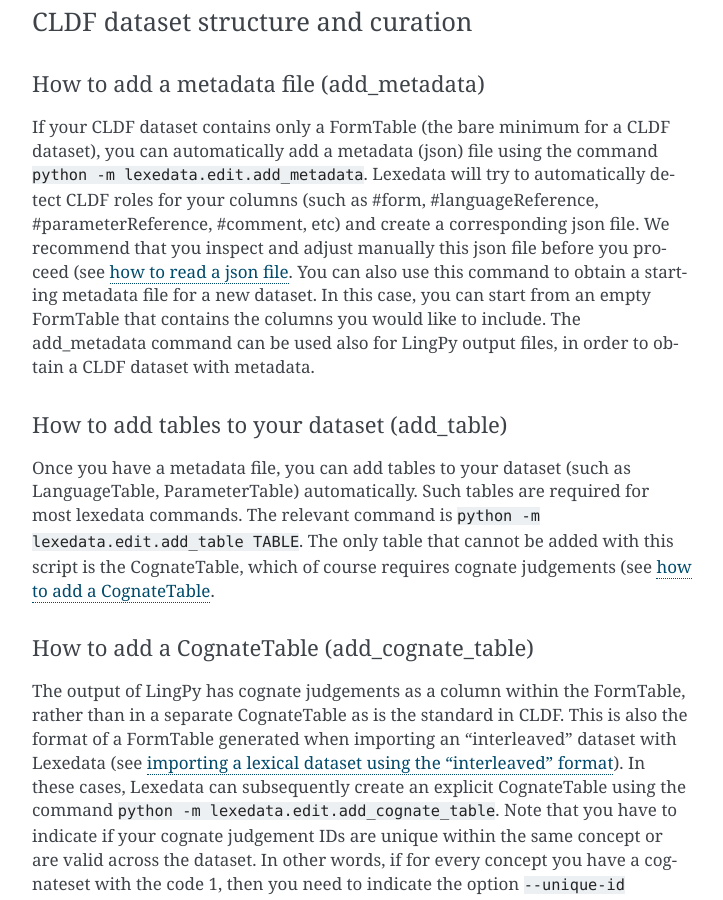
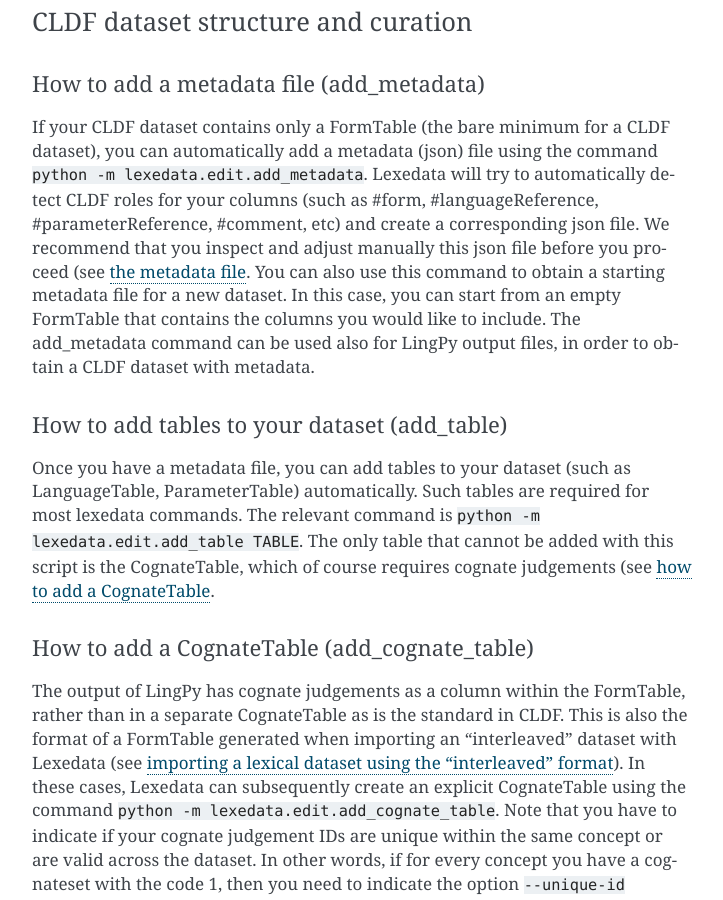
Before and after one commit to lexedata/lexedata, a Sphinx documentation site: the page built from docs/Manual.md, in a window 1280 px wide and 900 px high, scrolled down 4395 px. Shown: the whole window, without its empty margins (388-1111 px from the left). Built offline with Sphinx 7.4.7, drawn with Linux system fonts in a browser that asks for light colours.

Commit message:
corrected hyperlinks

````diff
--- a/docs/Manual.md
+++ b/docs/Manual.md
@@ -62,7 +62,7 @@
 ### CLDF dataset structure and curation
 
 #### How to add a metadata file (add_metadata)
-If your CLDF dataset contains only a FormTable (the bare minimum for a CLDF dataset), you can automatically add a metadata (json) file using the command `python -m lexedata.edit.add_metadata`. Lexedata will try to automatically detect CLDF roles for your columns (such as #form, #languageReference, #parameterReference, #comment, etc) and create a corresponding json file. We recommend that you inspect and adjust manually this json file before you proceed (see [how to read a json file](/docs/cldf.md#the-metadata-file). You can also use this command to obtain a starting metadata file for a new dataset. In this case, you can start from an empty FormTable that contains the columns you would like to include. The add_metadata command can be used also for LingPy output files, in order to obtain a CLDF dataset with metadata.
+If your CLDF dataset contains only a FormTable (the bare minimum for a CLDF dataset), you can automatically add a metadata (json) file using the command `python -m lexedata.edit.add_metadata`. Lexedata will try to automatically detect CLDF roles for your columns (such as #form, #languageReference, #parameterReference, #comment, etc) and create a corresponding json file. We recommend that you inspect and adjust manually this json file before you proceed (see [the metadata file](/docs/cldf.md#the-metadata-file). You can also use this command to obtain a starting metadata file for a new dataset. In this case, you can start from an empty FormTable that contains the columns you would like to include. The add_metadata command can be used also for LingPy output files, in order to obtain a CLDF dataset with metadata.
 
 #### How to add tables to your dataset (add_table)
 Once you have a metadata file, you can add tables to your dataset (such as LanguageTable, ParameterTable) automatically. Such tables are required for most lexedata commands. The relevant command is `python -m lexedata.edit.add_table TABLE`. The only table that cannot be added with this script is the CognateTable, which of course requires cognate judgements (see [how to add a CognateTable](#how-to-add-a-cognatetable-add_cognate_table).
@@ -98,7 +98,7 @@
 
 #### Linking concepts to Concepticon (add_concepticon)
 Lexedata can automatically link the concepts present in a dataset with concept sets in the Concepticon (https://concepticon.clld.org/). The relevant command is ```python -m lexedata.edit.add_concepticon```.
-Your ParameterTable will now have a new column: Concepticon ID, with the corresponding ID of a concept set in Concepticon. We recommend that you manually inspect these links for errors. In order to facilitate this task, you can also add columns for the concept set name (`--add_concept_set_name`) and the concepticon definition (`--add_definitions`). Finally, if your ParameterTable contains a Status Column (see [workflow and tracking aid](workflow-and-tracking-aid-add_status_column)), any links to the Concepticon will be tagged as automatic, or you can define a custom message using `--status_update "STATUS UPDATE"`.
+Your ParameterTable will now have a new column: Concepticon ID, with the corresponding ID of a concept set in Concepticon. We recommend that you manually inspect these links for errors. In order to facilitate this task, you can also add columns for the concept set name (`--add_concept_set_name`) and the concepticon definition (`--add_definitions`). Finally, if your ParameterTable contains a Status Column (see [workflow and tracking aid](#workflow-and-tracking-aid-add_status_column)), any links to the Concepticon will be tagged as automatic, or you can define a custom message using `--status_update "STATUS UPDATE"`.
 
 ### Operations on CognateTable (judgements) and CognatesetTable
 
@@ -154,7 +154,7 @@
 (CognateTable comments and CognatesetTable comments).
 
 IMPORTANT: you cannot edit the raw data (forms, translation, form comments etc)
-through this process. To edit raw data, see [editing a CLDF dataset](#editing-a-cldf-dataset-lexedata.edit).
+through this process. To edit raw data, see [editing a CLDF dataset](#editing-a-cldf-dataset-lexedataedit).
 
 It is always a good idea to validate your dataset before and after any edits to make sure that everything is linked as it should in the cldf format.
 You can use `cldf validate METADATA_FILE` or `python -m lexedata.report.extended_cldf_validate` for a more thorough check (see also [CLDF validate](#cldf-validate)).
````
